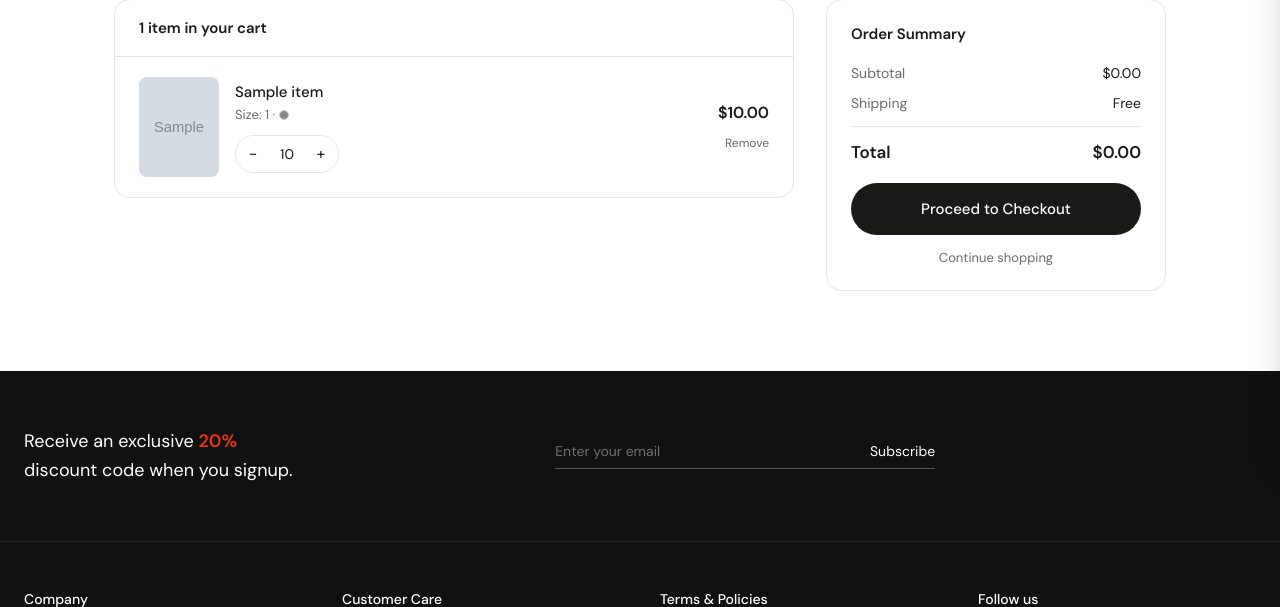
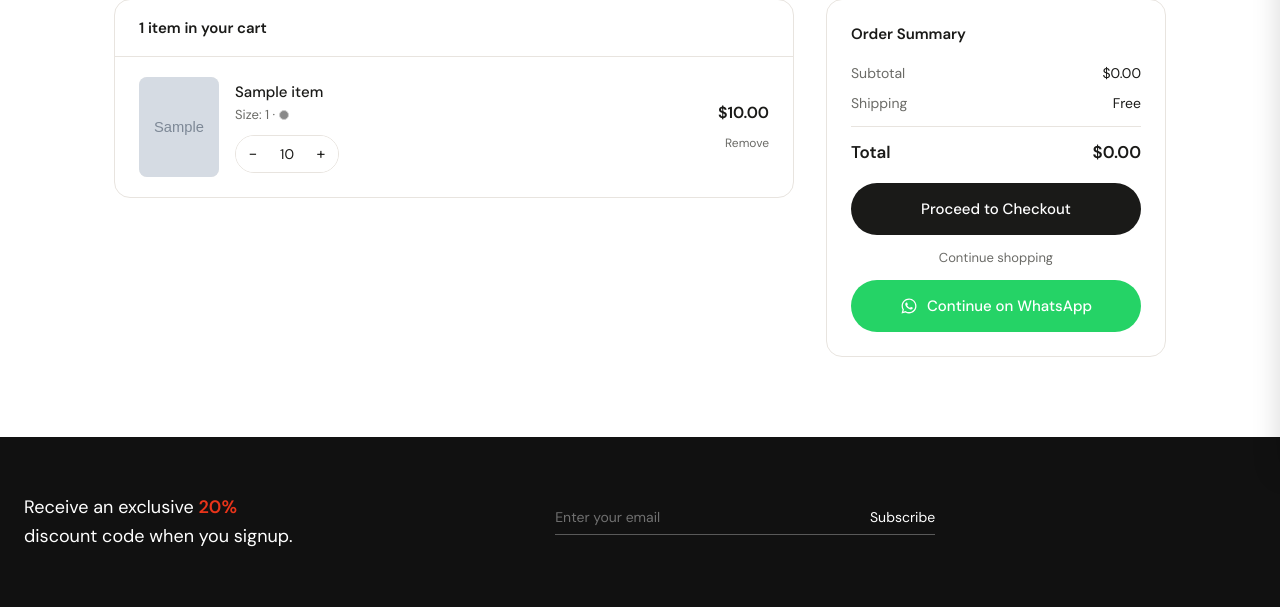
Before and after one commit to Aklah4/lepaix, a Flask app: template app/templates/cart/index.html in a window 1280 px wide. Shown: the part 326-933 px from the top of the page. Run offline with Flask 3, Linux system fonts and the light colour scheme; the template is opened without the code that fills it: most values are stand-ins (such as "Sample title", 1, 10 or a date in 2020); grey boxes marked "Sample" are stand-in pictures.

Commit message:
Add WhatsApp continue-order button to cart summary

```diff
--- a/app/templates/cart/index.html
+++ b/app/templates/cart/index.html
@@ -38,6 +38,9 @@
   .checkout-btn:hover { opacity: .85; }
   .continue-link { display: block; text-align: center; margin-top: 14px; font-size: 13px; color: var(--muted); text-decoration: none; }
   .continue-link:hover { color: var(--text); }
+  .whatsapp-btn { display: flex; align-items: center; justify-content: center; gap: 9px; width: 100%; padding: 16px; border-radius: 999px; background: #25D366; color: #fff; border: none; font-size: 15px; font-family: inherit; cursor: pointer; margin-top: 14px; text-align: center; text-decoration: none; font-weight: 500; }
+  .whatsapp-btn:hover { opacity: .85; }
+  .whatsapp-btn svg { flex-shrink: 0; }
 
   /* Empty state */
   .empty-cart { text-align: center; padding: 80px 24px; color: var(--muted); }
@@ -140,6 +143,11 @@
       <div class="summary-total"><span>Total</span><span>${{ '%.2f' | format(cart_total) }}</span></div>
       <a href="{{ url_for('checkout.index') }}" class="checkout-btn">Proceed to Checkout</a>
       <a href="{{ url_for('products.index') }}" class="continue-link">Continue shopping</a>
+      <a href="https://wa.me/2348119977068?text={{ ('Hi Lepaix! I\'d like to continue my order on WhatsApp. My cart total is $%.2f.' | format(cart_total)) | urlencode }}"
+         class="whatsapp-btn" target="_blank" rel="noopener noreferrer">
+        <svg width="18" height="18" viewBox="0 0 24 24" fill="currentColor"><path d="M12.04 2C6.58 2 2.13 6.45 2.13 11.91c0 1.75.46 3.48 1.32 5L2 22l5.25-1.38c1.46.8 3.1 1.22 4.78 1.22h.01c5.46 0 9.91-4.45 9.91-9.91 0-2.65-1.03-5.14-2.9-7.01A9.816 9.816 0 0012.04 2m0 1.67c2.2 0 4.26.86 5.82 2.42a8.225 8.225 0 012.41 5.83c0 4.54-3.7 8.23-8.24 8.23-1.48 0-2.93-.39-4.19-1.15l-.3-.17-3.12.82.83-3.04-.2-.32a8.188 8.188 0 01-1.26-4.38c.01-4.54 3.7-8.24 8.25-8.24M8.53 7.33c-.16 0-.43.06-.66.31-.22.25-.87.86-.87 2.07 0 1.22.89 2.39 1 2.56.14.17 1.76 2.67 4.25 3.73.59.27 1.06.42 1.42.53.6.19 1.14.17 1.57.1.48-.07 1.46-.6 1.67-1.18.21-.58.21-1.06.15-1.17-.07-.1-.23-.16-.48-.27-.25-.14-1.47-.74-1.69-.82-.23-.08-.37-.12-.56.12-.16.25-.64.81-.78.97-.15.17-.29.19-.53.07-.26-.13-1.06-.39-2-1.23-.74-.66-1.23-1.47-1.38-1.72-.14-.24-.02-.39.11-.5.11-.11.27-.29.37-.44.13-.14.17-.25.25-.41.08-.17.04-.31-.02-.43-.06-.11-.56-1.35-.77-1.84-.2-.48-.4-.42-.56-.43-.14 0-.3-.01-.47-.01z"/></svg>
+        Continue on WhatsApp
+      </a>
     </div>
   </div>
 
```
